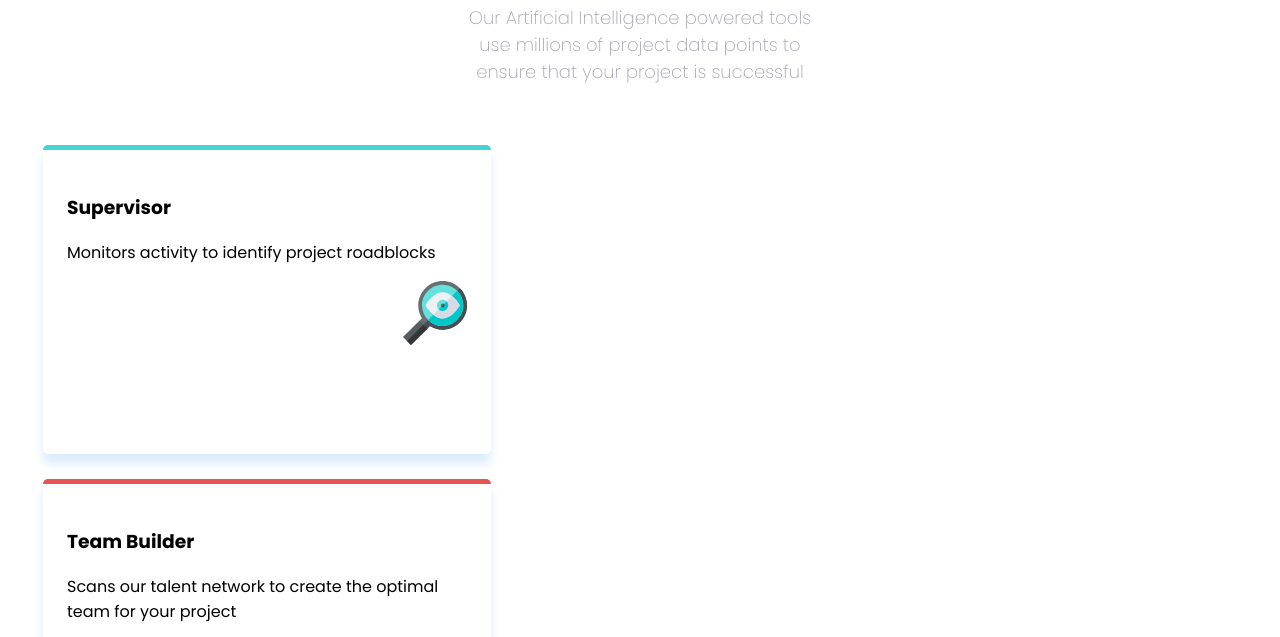
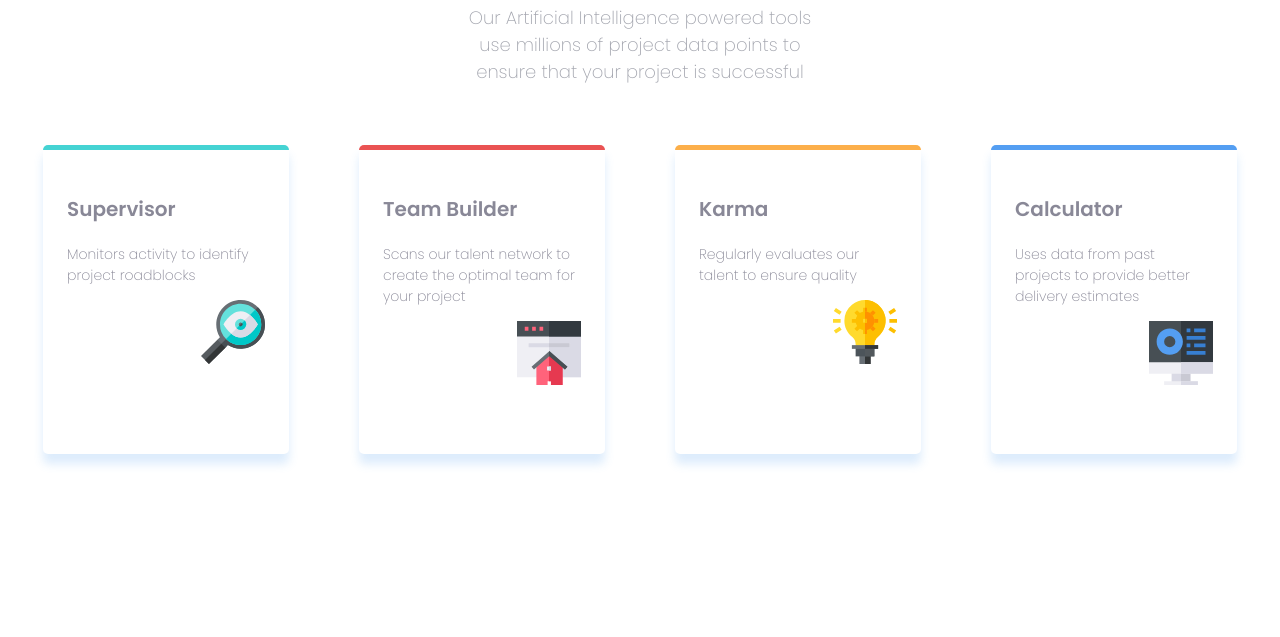
Before and after one commit to mydesignbuddies/weekly-challenge-3-skydu, a plain HTML site: page index.html in a window 1280 px wide. Shown: the part 149-786 px from the top of the page. Drawn offline with Linux system fonts and the light colour scheme.

Commit message:
Update style.css

```diff
--- a/style.css
+++ b/style.css
@@ -9,10 +9,6 @@
     --very-light-gray: #fafafa;
 }
 
-/** {
-    box-sizing: border-box;
-}
-*/
 body {
     font-family: 'Poppins';
 }
@@ -49,19 +45,19 @@ h1 {
 
 /* Cards Section */
 
-.cards {
+.flex {
     display: flex;
     flex-direction: row;
 }
 
-.cards h3 {
+.flex h3 {
     color: #898897;
     font-weight: 600;
     font-size: 20px;
     bottom: 15px;
 }
 
-.cards p {
+.flex p {
     color: #898897;
     font-weight: 200;
     font-size: 14px;
@@ -75,8 +71,8 @@ section {
     border-radius: 5px;
     margin: 25px 35px 0px 35px;
     padding: 24px;
-    width: 350px;
-    height: 256px;
+    width: 300px;
+    height: 250px;
     cursor: pointer;
 }
 
```
